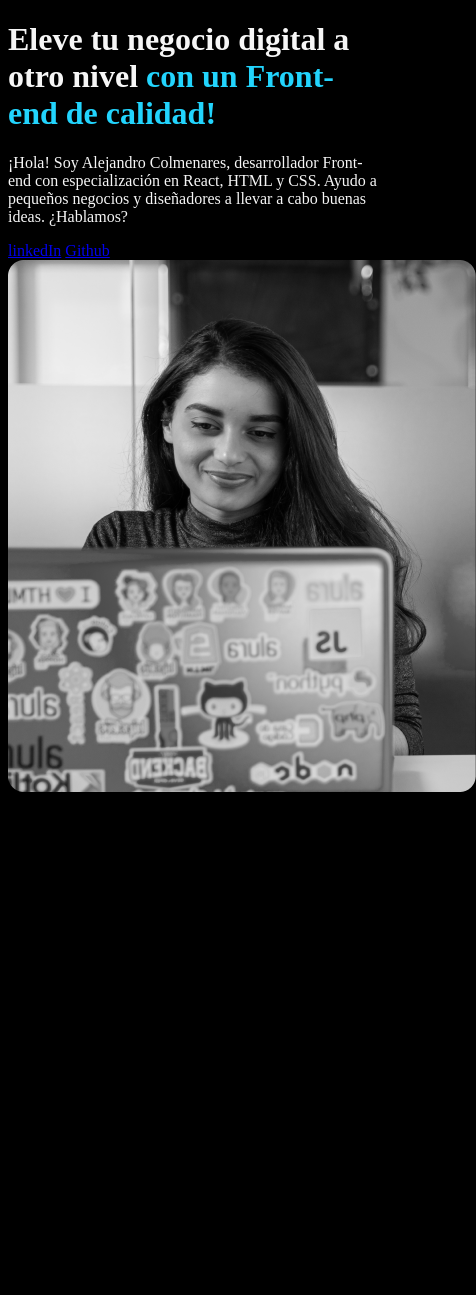
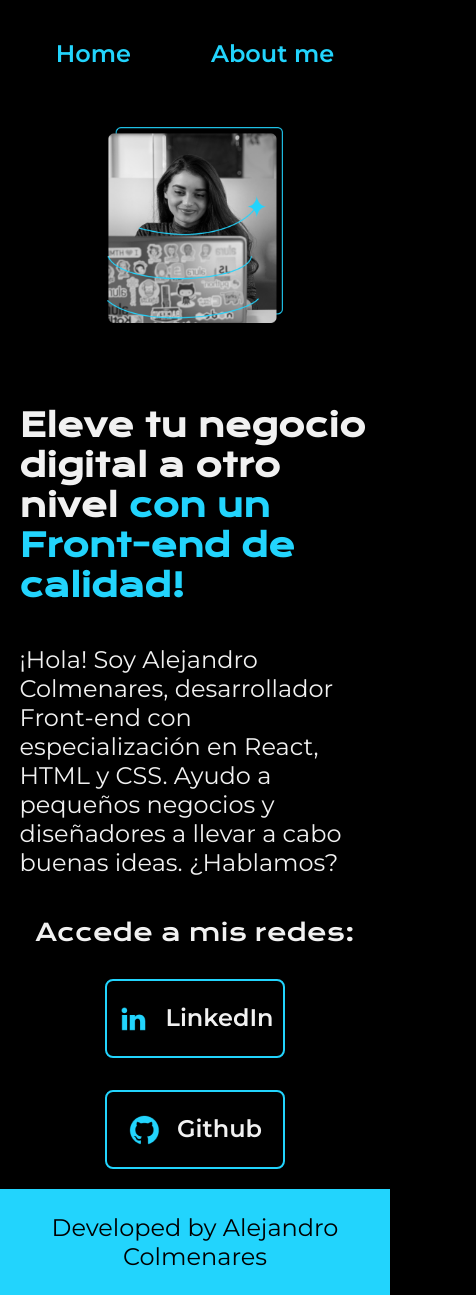
Before and after one commit to AlejandroCS92/Landing-dev-CSS, a plain HTML site: page index.html in a window 390 px wide. Shown: the whole page, 476 px wide, since content can reach past the window. Before the commit the page ends 844 px from the top, so only its background shows below. Drawn offline with nearby package versions, Linux system fonts and the light colour scheme.

Commit message:
Responsive done

```diff
--- a/index.html
+++ b/index.html
@@ -1,22 +1,44 @@
 <!DOCTYPE html>
 <html lang="es">
   <head>
-    <meta charset="UTF-8">
-    <meta name="viewport" content="width=device-width, initial-scale=1.0">
-    <title>Portafolio</title>
-    <link rel="stylesheet" href="style.css">
+    <meta charset="UTF-8" />
+    <meta http-equiv="X-UA-Compatible" content="IE=edge">
+    <meta name="viewport" content="width=device-width, initial-scale=1.0" />
+    <title>Portfolio</title>
+    <link rel="stylesheet" href="./styles/style.css" />
   </head>
   <body>
-    <h1>Eleve tu negocio digital a otro nivel <strong>con un Front-end de
-        calidad!</strong>
+    <header class="header">
+      <nav class="header__menu">
+        <a class="header__menu__link" href="index.html">Home</a>
+        <a class="header__menu__link" href="about.html">About me</a>
+      </nav>
+    </header>
+    <main class="presentacion">
+      <section class="presentacion__contenido">
+        <h1 class="presentacion__contenido__titulo">
+          Eleve tu negocio digital a otro nivel
+          <strong class="titulo-destaque">con un Front-end de calidad!</strong>
         </h1>
-    <p>
+        <p class="presentacion__contenido__texto">
           ¡Hola! Soy Alejandro Colmenares, desarrollador Front-end con
           especialización en React, HTML y CSS. Ayudo a pequeños negocios y
           diseñadores a llevar a cabo buenas ideas. ¿Hablamos?
         </p>
-    <a href="https://www.linkedin.com/">linkedIn</a>
-    <a href="https://www.github.com/">Github</a>
-    <img src="Rectangle 47.png" alt="Imagen de mujer trabajando">
+        <div class="presentacion__enlaces">
+          <h2 class="presetacion__enlaces__subtitulo">Accede a mis redes:</h2>
+          <a class="presentacion__enlaces__link" href="https://www.linkedin.com/">
+            <img src="./assets/linkedin.png">
+            LinkedIn</a>
+          <a class="presentacion__enlaces__link" href="https://www.github.com/">
+            <img src="./assets/github.png">
+            Github</a>
+        </div>
+      </section>
+      <img class="presentacion__imagen" src="./assets/Imagem.png" alt="Imagen de mujer trabajando" />
+    </main>
+    <footer class="footer">
+      <p>Developed by <a class="footer__link__nombre" href="https://www.linkedin.com/">Alejandro Colmenares</a></p>
+    </footer>
   </body>
 </html>
--- a/style.css
+++ /dev/null
@@ -1,9 +0,0 @@
-
-body {
-    background-color: #000000;
-    color: #f6f6f6;
-}
-
-strong{
-    color: #22D4FD;
-}
--- /dev/null
+++ b/styles/style.css
@@ -0,0 +1,163 @@
+@import url('https://fonts.googleapis.com/css2?family=Krona+One&family=Montserrat:ital,wght@0,100..900;1,100..900&display=swap');
+
+:root{
+    --color-primario: #000000;
+    --color-secundario: #F1F1F1;
+    --color-terciario: #22D4FD;
+    --color-hover: #272727;
+
+    --fuente-montserrat: "Montserrat", sans-serif;
+    --fuente-krona: "Krona One", sans-serif;
+
+}
+
+*{
+    padding: 0;
+    margin: 0;
+}
+
+
+body{
+    box-sizing: border-box;
+    background-color: var(--color-primario);
+    color: var(--color-secundario);
+}
+
+.header{
+    padding: 2% 0% 0% 15%;
+    text-decoration: none;
+}
+
+
+.header__menu{
+    display: flex;
+    gap: 80px;
+    text-decoration: none;
+}
+
+.header__menu__link{
+    text-decoration: none;
+    font-family: var(--fuente-montserrat);
+    font-size: 1.5rem;
+    font-weight: 600;
+    color: var(--color-terciario);
+}
+
+.presentacion{
+    display: flex;
+    align-items: center;
+    padding: 5% 15%;
+    justify-content: space-between;
+    gap: 82px;
+}
+
+.presentacion__contenido{
+    width: 50%;
+    display: flex;
+    flex-direction: column;
+    gap: 40px;
+}
+
+.presentacion__contenido__titulo{
+    font-size: 2rem;
+    font-family: var(--fuente-krona);
+}
+
+.titulo-destaque{
+    color: var(--color-terciario);
+}
+
+.presentacion__contenido__texto{
+    font-size: 1.5rem;
+    font-family: var(--fuente-montserrat);
+}
+
+.presentacion__enlaces{
+    display: flex;
+    justify-content: space-between;
+    flex-direction: column;
+    align-items: center;
+    gap: 32px;
+}
+
+.presetacion__enlaces__subtitulo{
+    font-family: var(--fuente-krona);
+    font-size: 1.5rem;
+    font-weight: 400;
+}
+
+.presentacion__enlaces__link{
+    display: flex;
+    justify-content: center;
+    gap: 16px;
+    width: 50%;
+    background-color: var(--color-primario);
+    text-align: center;
+    padding: 21.5px 0;
+    border-radius: 8px;
+    color: var(--color-secundario);
+    font-family: var(--fuente-montserrat);
+    font-size: 1.5rem;
+    font-weight: 600;
+    text-decoration: none;
+    border: 2px solid var(--color-terciario);
+}
+
+.presentacion__enlaces__link:hover{
+    background-color: var(--color-hover);
+}
+
+.presentacion__imagen{
+    width: 50%;
+}
+
+.footer{
+    background-color: var(--color-terciario);
+    padding: 1.5rem;
+    color: var(--color-primario);
+    text-align: center;
+    text-decoration: none;
+    font-family: var(--fuente-montserrat);
+    font-size: 1.5rem;
+    font-weight: 400;
+}
+
+.footer__link__nombre{
+    color: var(--color-primario);
+    text-align: center;
+    text-decoration: none;
+    font-family: var(--fuente-montserrat);
+    font-size: 1.5rem;
+    font-weight: 400;
+}
+
+.footer__link__nombre:hover{
+    color: var(--color-hover);
+    text-align: center;
+    text-decoration: none;
+    font-family: var(--fuente-montserrat);
+    font-size: 1.5rem;
+    font-weight: 400;
+}
+
+@media (max-width: 1200px ){
+
+    .header{
+        padding: 10%;
+        text-decoration: none;
+    }
+
+    .header__menu{
+        justify-content: center;
+    }
+
+    .presentacion{
+        flex-direction: column-reverse;
+        padding: 5%;
+    }
+
+    .presentacion__contenido{
+        width: auto;
+    }
+
+}
```
Also changed, not shown: about.html (added, +27 -0 lines), assets/Imagem.png (added), assets/Rectangle 47.png (renamed from Rectangle 47.png), assets/github.png (added), assets/instagram.png (added), assets/linkedin.png (added), assets/twitch.png (added), assets/twitter-novo.png (added), assets/twitter.png (added), 2 other files. Lines whose indentation alone changed are shown as unchanged.
